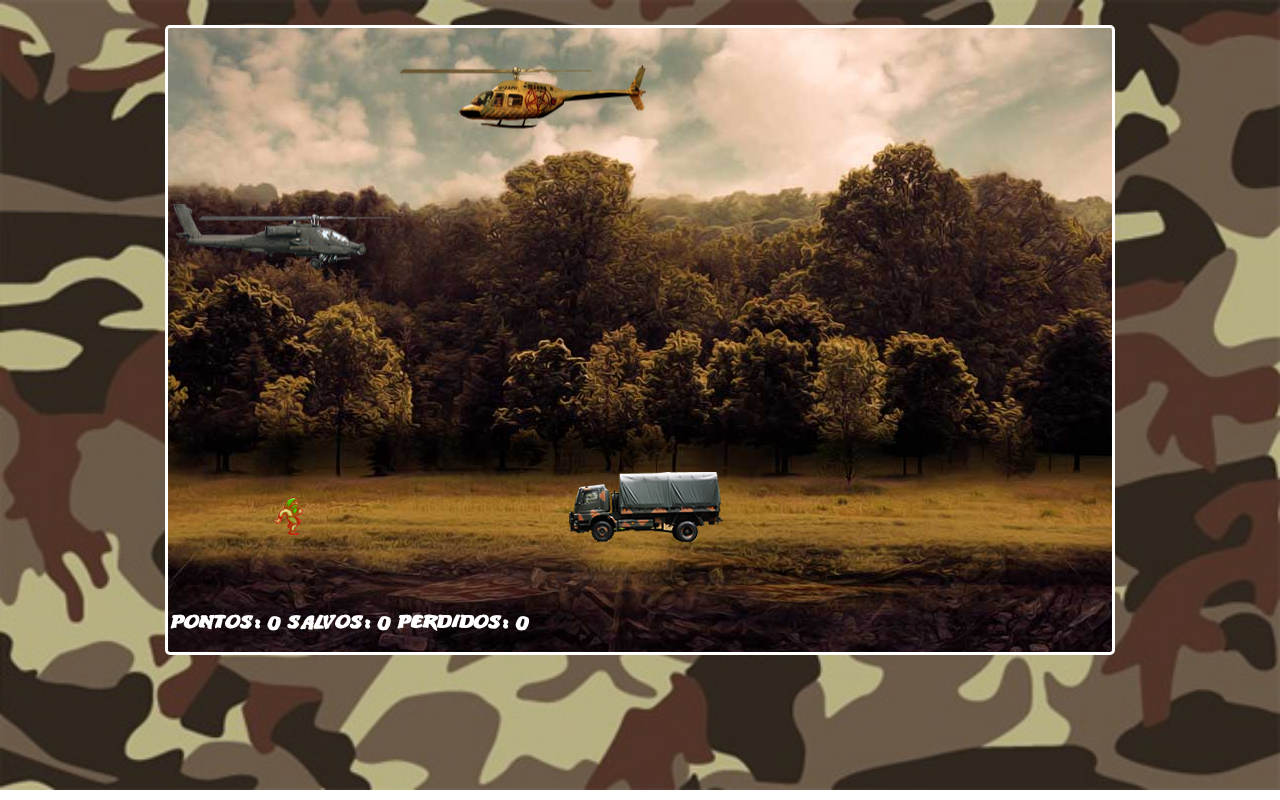
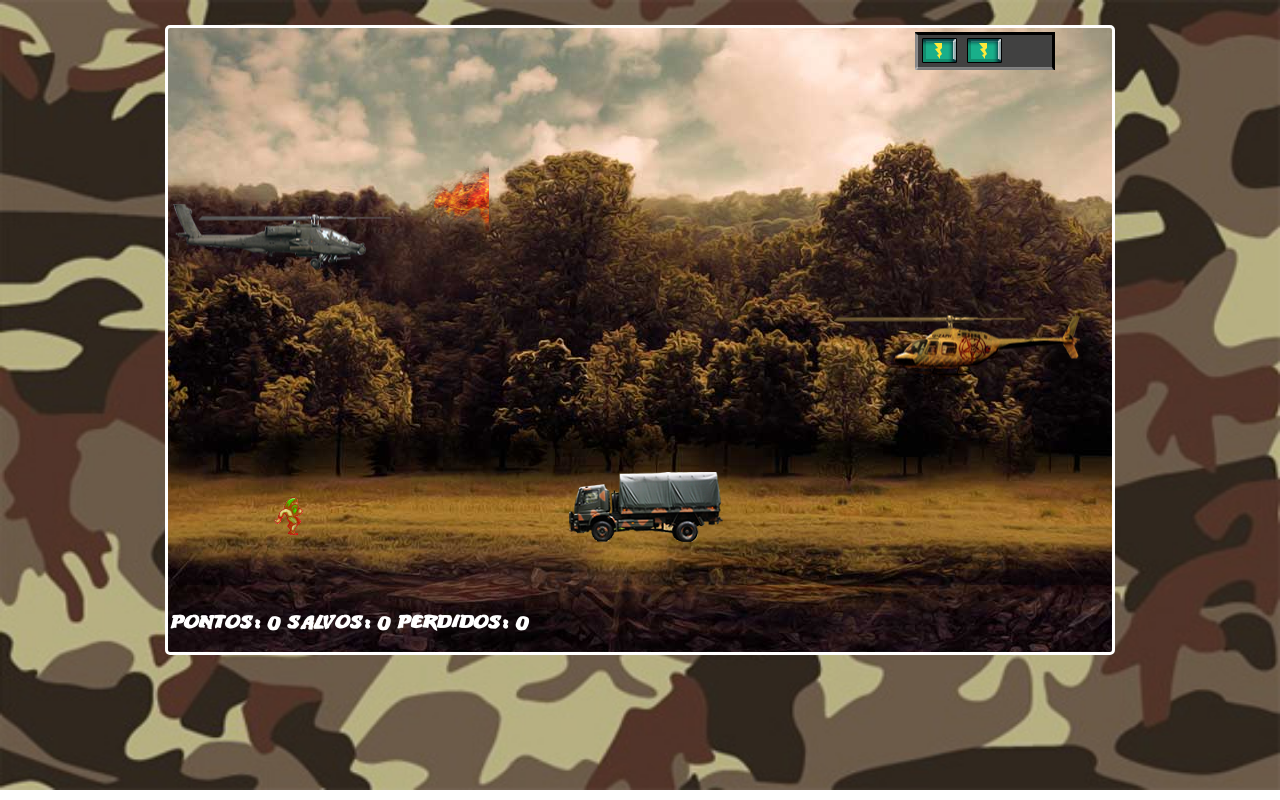
Before and after one commit to GiovanniR-S/JogoResgate, a plain HTML site: page index.html in a window 1280 px wide. Both pictures are taken after a click on the element 640 px from the left and 228 px from the top of the page. Drawn offline with Linux system fonts and the light colour scheme.

Commit message:
Melhorando dificuldade do inimigo e colocando energia

```diff
--- a/js/js.js
+++ b/js/js.js
@@ -7,6 +7,7 @@ function start() { // Inicio da função start()
 	$("#fundoGame").append("<div id='inimigo2'></div>");
     $("#fundoGame").append("<div id='amigo' class='anima3'></div>");
     $("#fundoGame").append("<div id='placar'></div>");
+    $("#fundoGame").append("<div id='energia'></div>");
 
     //Principais variáveis do jogo
 
@@ -20,7 +21,7 @@ function start() { // Inicio da função start()
 
         jogo.pressionou = [];
 
-    var velocidade= (Math.random() * 8)+1;
+    var velocidade= 5;
     var posicaoY = parseInt(Math.random() * 334);
 
     var podeAtirar=true;
@@ -29,6 +30,8 @@ function start() { // Inicio da função start()
     var pontos=0;
     var salvos=0;
     var perdidos=0;
+
+    var energiaAtual=3;
 
     //Verifica se o usuário pressionou alguma tecla
 
@@ -54,6 +57,7 @@ function start() { // Inicio da função start()
     moveamigo();
     colisao();
     placar();
+    energia();
 
 	} // Fim da função loop()
 
@@ -182,6 +186,8 @@ function start() { // Inicio da função start()
         // jogador com o inimigo1
         if (colisao1.length>0) {
 
+            energiaAtual--;
+
             inimigo1X = parseInt($("#inimigo1").css("left"));
             inimigo1Y = parseInt($("#inimigo1").css("top"));
             explosao1(inimigo1X,inimigo1Y);
@@ -193,6 +199,8 @@ function start() { // Inicio da função start()
 
         // jogador com o inimigo2
         if (colisao2.length>0) {
+
+            energiaAtual--;
 
             inimigo2X = parseInt($("#inimigo2").css("left"));
             inimigo2Y = parseInt($("#inimigo2").css("top"));
@@ -208,6 +216,7 @@ function start() { // Inicio da função start()
 	    if (colisao3.length>0) {
 
             pontos=pontos+100;
+            velocidade=velocidade+0.2;
 
             inimigo1X = parseInt($("#inimigo1").css("left"));
             inimigo1Y = parseInt($("#inimigo1").css("top"));
@@ -369,4 +378,25 @@ function start() { // Inicio da função start()
 
     } //fim da função placar()
 
+    //Barra de energia
+    function energia() {
+
+        if (energiaAtual==3) {
+
+            $("#energia").css("background-image", "url(imgs/energia3.png)");
+        }else if (energiaAtual==2) {
+
+            $("#energia").css("background-image", "url(imgs/energia2.png)");
+        }else if (energiaAtual==1) {
+
+            $("#energia").css("background-image", "url(imgs/energia1.png)");
+        }else if (energiaAtual==0) {
+
+            $("#energia").css("background-image", "url(imgs/energia0.png)");
+
+            //Game Over
+        }
+
+    } // Fim da função energia()
+
 } //Fim da função start()
--- a/style/style.css
+++ b/style/style.css
@@ -68,6 +68,14 @@ h2 {
 	font-family:Titulo;
 	font-size:20px;
 	color:#FFF
+}
+
+#energia {
+	width: 140px;
+	height: 38px;
+	position: absolute;
+	left: 750px;
+	top: 7px;
 }
 
 #jogador {
```
